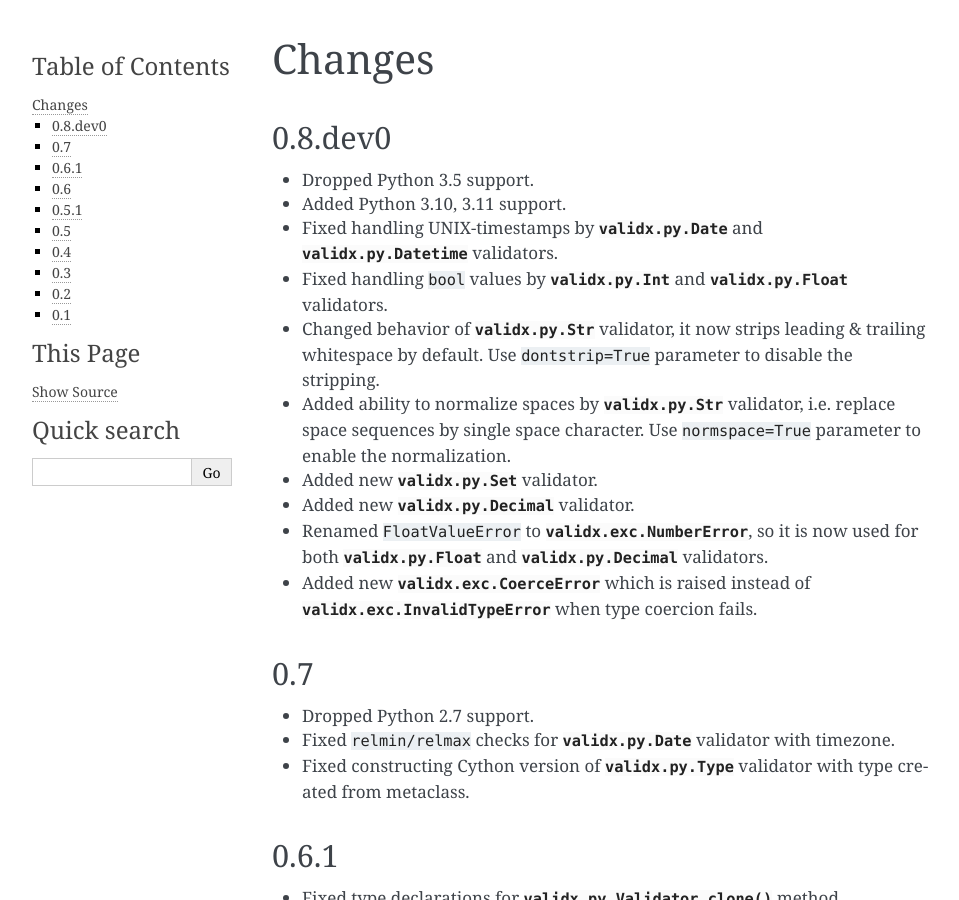
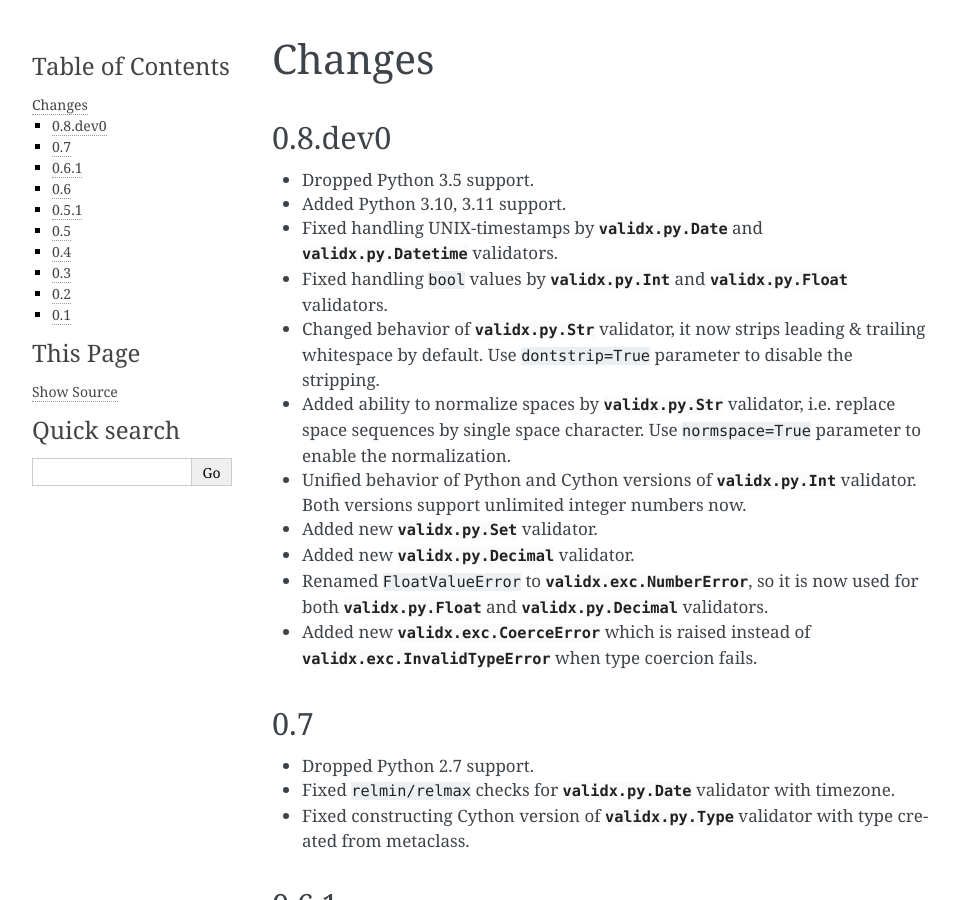
Before and after one commit to Cottonwood-Technology/ValidX, a Sphinx documentation site: the page built from docs/changes.rst, in a window 1280 px wide and 900 px high. Shown: the whole window, without its empty margins (148-1107 px from the left). Built offline with Sphinx 7.4.7, drawn with Linux system fonts in a browser that asks for light colours.

Commit message:
Updated change log

```diff
--- a/CHANGES.rst
+++ b/CHANGES.rst
@@ -15,6 +15,8 @@ Changes
 *   Added ability to normalize spaces by ``Str`` validator,
     i.e. replace space sequences by single space character.
     Use ``normspace=True`` parameter to enable the normalization.
+*   Unified behavior of Python and Cython versions of ``Int`` validator.
+    Both versions support unlimited integer numbers now.
 *   Added new ``Set`` validator.
 *   Added new ``Decimal`` validator.
 *   Renamed ``FloatValueError`` to ``NumberError``,
--- a/docs/changes.rst
+++ b/docs/changes.rst
@@ -16,6 +16,8 @@ Changes
 *   Added ability to normalize spaces by :class:`validx.py.Str` validator,
     i.e. replace space sequences by single space character.
     Use ``normspace=True`` parameter to enable the normalization.
+*   Unified behavior of Python and Cython versions of :class:`validx.py.Int` validator.
+    Both versions support unlimited integer numbers now.
 *   Added new :class:`validx.py.Set` validator.
 *   Added new :class:`validx.py.Decimal` validator.
 *   Renamed ``FloatValueError`` to :class:`validx.exc.NumberError`,
```
